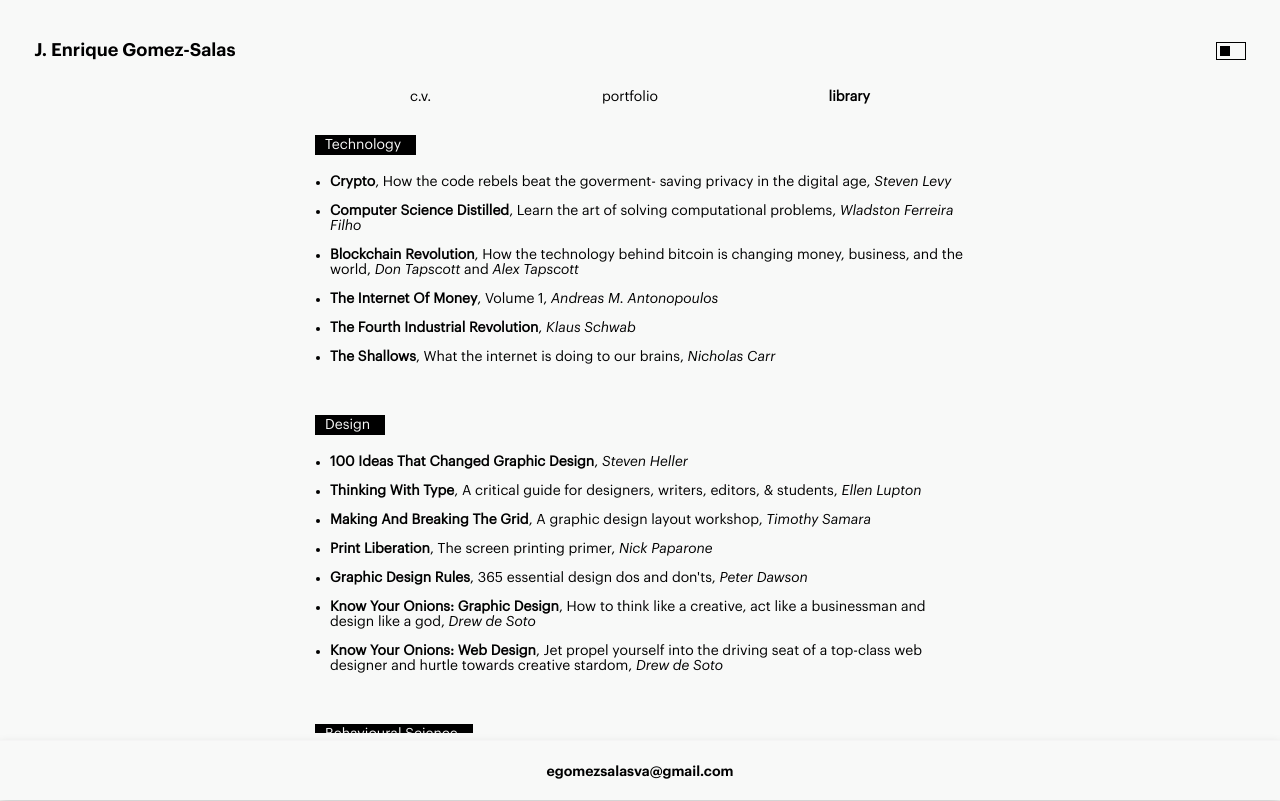
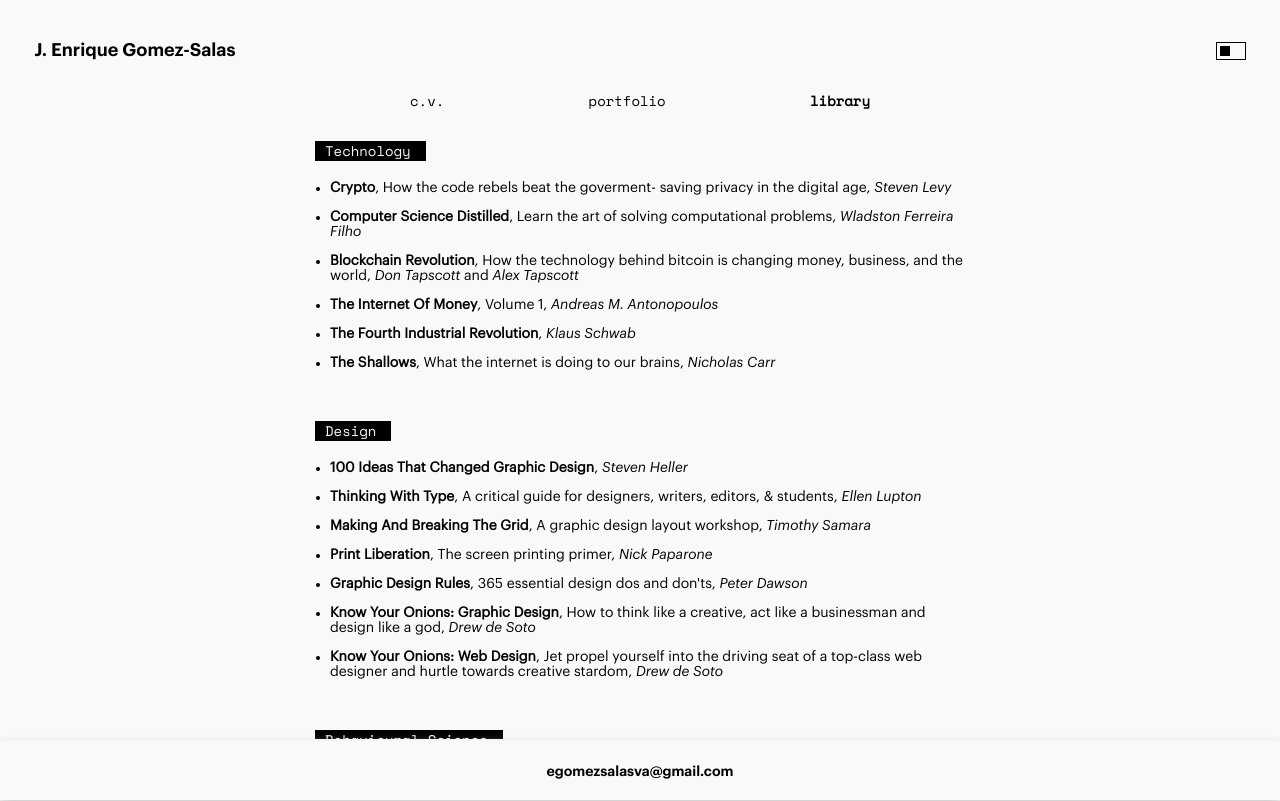
Before and after one commit to egomezsalasva/cv-client, a React (Create React App) app: page /library in a window 1280 px wide. Built offline with nearby package versions, Linux system fonts and the light colour scheme.

Commit message:
font testing 3

```diff
--- a/package.json
+++ b/package.json
@@ -7,6 +7,7 @@
     "@testing-library/react": "^9.5.0",
     "@testing-library/user-event": "^7.2.1",
     "gsap": "^3.3.4",
+    "locomotive-scroll": "^3.5.4",
     "react": "^16.13.1",
     "react-dom": "^16.13.1",
     "react-gsap": "^2.2.1",
--- a/src/components/cv/Cv.js
+++ b/src/components/cv/Cv.js
@@ -23,7 +23,7 @@ const CvButtonsContainer = styled.div`
     display: inline-block;
     padding: 13px 20px 10px;
     border: 1px solid ${colors.front};
-    font-family: ${fonts.fntRegular};
+    font-family: 'Graphik-Regular';
     font-size: ${fonts.fntSz12};
     text-align: center;
     cursor: pointer;
--- a/src/data/styling/stylingVars.js
+++ b/src/data/styling/stylingVars.js
@@ -20,11 +20,9 @@ const colors = {
 }
 
 //FONTS
-const spaceMono = "url('https://fonts.googleapis.com/css2?family=Space+Mono&display=swap')"
-
 const fonts = {
   //Font
-  displayFnt: `${spaceMono}, mono space`,
+  displayFnt: 'Space Mono',
   fntSemiBold: 'Graphik-Semibold',
   fntRegular: 'Graphik-Regular',
   fntItalic: 'Graphik-RegularItalic',
--- a/src/index.css
+++ b/src/index.css
@@ -2,7 +2,7 @@
 @import url('https://fonts.googleapis.com/css2?family=Space+Mono&display=swap');
 @font-face {
   font-family: 'Graphik-Semibold';
-  src: url('Graphik-Semibold.eot');
+  src: url('./fonts/Graphik-Semibold.eot');
   src: url('./fonts/Graphik-Semibold.eot?#iefix') format('embedded-opentype'),
       url('./fonts/Graphik-Semibold.woff2') format('woff2'),
       url('./fonts/Graphik-Semibold.woff') format('woff'),
```
Also changed, not shown: 1 other file (tests, documents, lock files or other folders).
